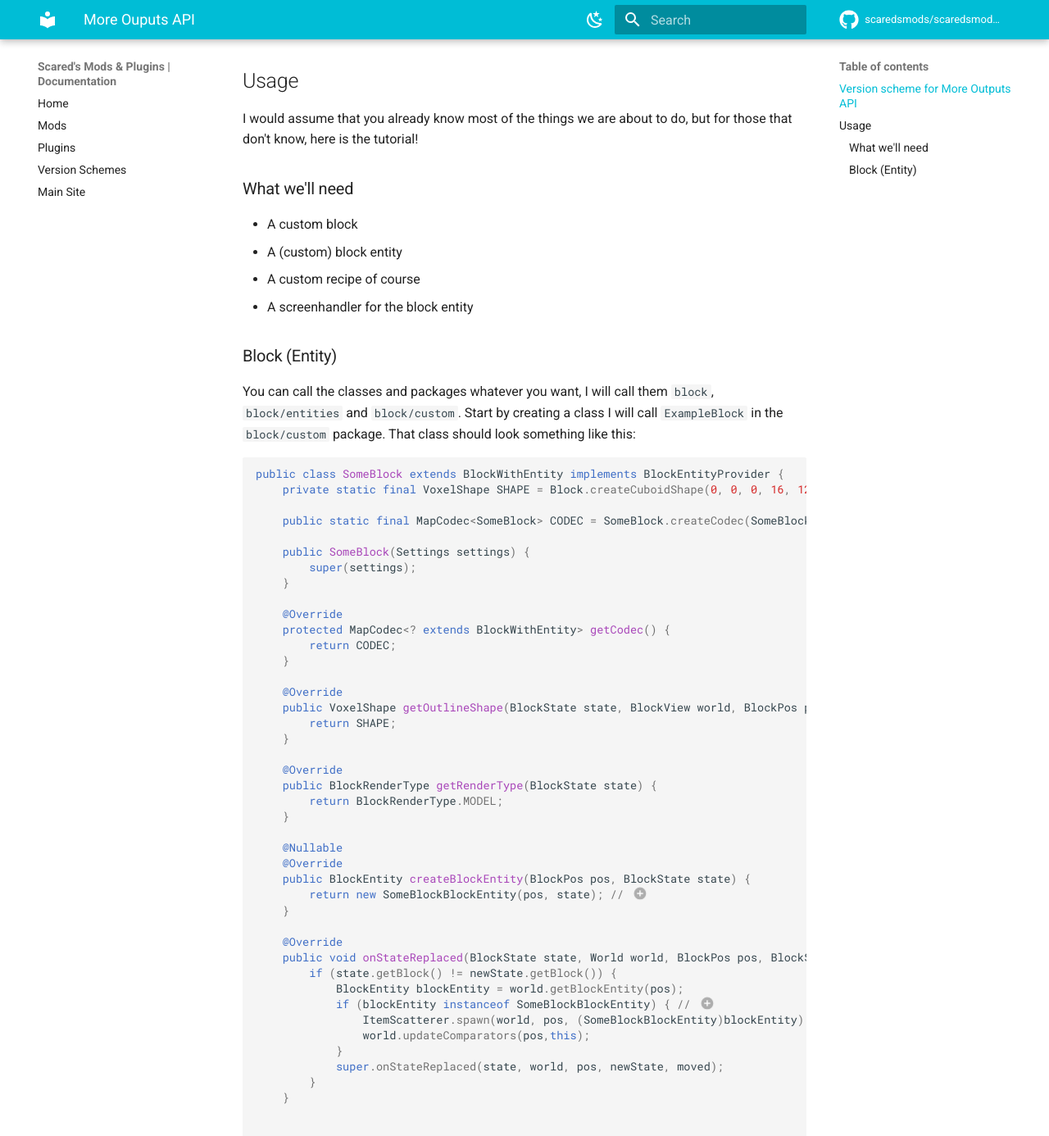
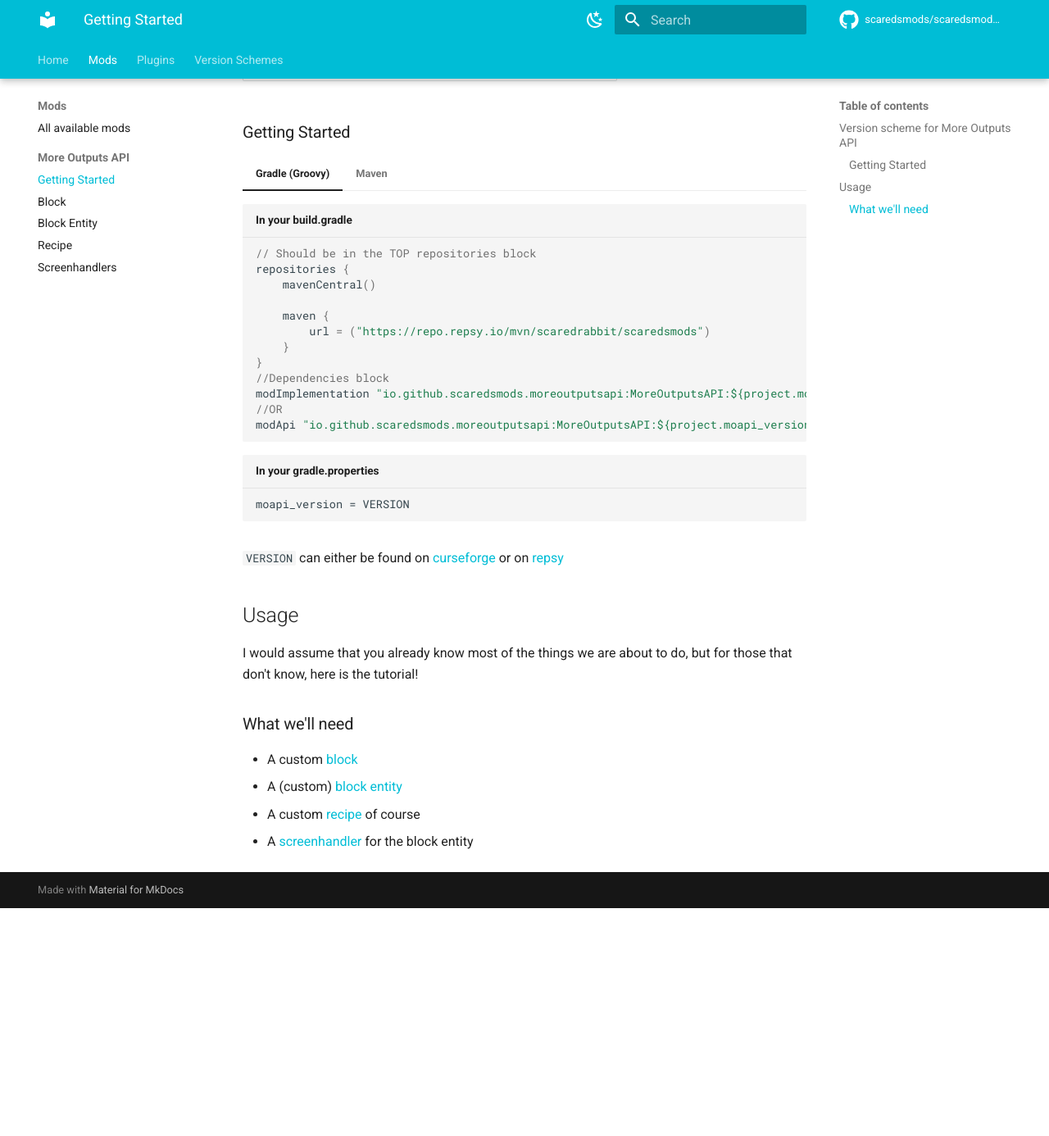
Before and after one commit to ScaredsmodsWeb/scaredsmods.github.io, an MkDocs documentation site: the page built from docs/mods/more-outputs-api/index.md, in a window 1280 px wide and 1400 px high, scrolled down 572 px. Shown: the top 1386 px of the window at 82% size. Built offline with MkDocs 1.6.1 and Material for MkDocs 9.7.7, drawn with Linux system fonts in a browser that asks for light colours; comment, search, counter and statistics services are not loaded; after the commit the page ends 1680 px from its top, so only the background shows below that; some of the changed text lies outside the part shown.

Commit message:
Getting Started for MoAPI ✔️

````diff
--- a/docs/mods/more-outputs-api/index.md
+++ b/docs/mods/more-outputs-api/index.md
@@ -3,136 +3,68 @@
 
 ## Version scheme for More Outputs API
 
-Note: it isnt worth backporting to version prior to 1.18 and certainly not prior to 1.14 so those versions won't be backported. Where ```x``` stands for the update of the mod & ```y``` stands for minecraft version suffix and/or bugfixes.
+Note: it isnt worth backporting to version prior to 1.18 and certainly not prior to 1.14 so those versions won't be backported. Where ```x``` stands for the update of the mod & ```y``` stands for minecraft version suffix like 1.20.^^**1**^^. Note that ```z``` only appears when there is an actual bugfix, otherwise it will be for example ```2.x.y```.
 
 Minecraft Version | Mod Version| Mod Loader | Status
 ------------ | ------------- | --------- |------------
 < 1.18 | -  | Fabric| *skipped*
-1.18.x | 0.2.y | Fabric | *in development*
-1.19.x | 0.5.y | Fabric | *in development*
-1.20.x | 1.x.y | Fabric | *current version*
-1.21.x | 2.x.y | Fabric | *to be updated*
+1.18.x | 0.2.y.z | Fabric | *done*
+1.19.x | 0.5.y.z | Fabric | *done*
+1.20.x | 1.x.y.z | Fabric | *done*
+1.21.x | 2.x.y.z | Fabric | *current version*
+
+
+
+### Getting Started
+
+=== "Gradle (Groovy)"
+
+
+    ``` groovy title="In your build.gradle"
+    // Should be in the TOP repositories block
+    repositories {
+        mavenCentral()
+
+        maven {
+            url = ("https://repo.repsy.io/mvn/scaredrabbit/scaredsmods")
+        }
+    }
+    //Dependencies block
+    modImplementation "io.github.scaredsmods.moreoutputsapi:MoreOutputsAPI:${project.moapi_version}"
+    //OR
+    modApi "io.github.scaredsmods.moreoutputsapi:MoreOutputsAPI:${project.moapi_version}"
+    ```
+    ``` title="In your gradle.properties"
+    moapi_version = VERSION
+    ```
+
+
+=== "Maven"
+
+    ``` xml
+    <!-- Should be in the <repositories></repositories> block -->
+    <repository>
+        <id>repsy</id>
+        <url>https://repo.repsy.io/mvn/scaredrabbit/scaredsmods</url>
+    </repository>
+
+    <!-- Should be in the <dependencies></dependencies> block -->
+    <dependency>
+        <groupId>io.github.scaredsmods.moreoutputsapi</groupId>
+        <artifactId>MoreOutputsAPI</artifactId>
+        <version>VERSION</version>
+    </dependency>
+    ```
+
+```VERSION``` can either be found on [curseforge](https://www.curseforge.com/minecraft/mc-mods/more-outputs-api/files/all?page=1&pageSize=20) or on [repsy](https://repsy.io/mvn/scaredrabbit/scaredsmods/io/github/scaredsmods/moreoutputsapi/MoreOutputsAPI/)
 
 ## Usage
 I would assume that you already know most of the things we are about to do, but for those that don't know, here is the tutorial!
 
+
 ### What we'll need
 
-- A custom block
-- A (custom) block entity
-- A custom recipe of course
-- A screenhandler for the block entity
-
-### Block (Entity)
-
-You can call the classes and packages whatever you want, I will call them ```block```, ```block/entities``` and ```block/custom```.
-Start by creating a class I will call ```ExampleBlock``` in the ```block/custom``` package. That class should look something like this:
-``` java
-public class SomeBlock extends BlockWithEntity implements BlockEntityProvider {
-    private static final VoxelShape SHAPE = Block.createCuboidShape(0, 0, 0, 16, 12, 16);
-
-    public static final MapCodec<SomeBlock> CODEC = SomeBlock.createCodec(SomeBlock::new);
-
-    public SomeBlock(Settings settings) {
-        super(settings);
-    }
-
-    @Override
-    protected MapCodec<? extends BlockWithEntity> getCodec() {
-        return CODEC;
-    }
-
-    @Override
-    public VoxelShape getOutlineShape(BlockState state, BlockView world, BlockPos pos, ShapeContext context) {
-        return SHAPE;
-    }
-
-    @Override
-    public BlockRenderType getRenderType(BlockState state) {
-        return BlockRenderType.MODEL;
-    }
-
-    @Nullable
-    @Override
-    public BlockEntity createBlockEntity(BlockPos pos, BlockState state) {
-        return new SomeBlockBlockEntity(pos, state); // (1)
-    }
-
-    @Override
-    public void onStateReplaced(BlockState state, World world, BlockPos pos, BlockState newState, boolean moved) {
-        if (state.getBlock() != newState.getBlock()) {
-            BlockEntity blockEntity = world.getBlockEntity(pos);
-            if (blockEntity instanceof SomeBlockBlockEntity) { // (2)
-                ItemScatterer.spawn(world, pos, (SomeBlockBlockEntity)blockEntity); // (3)
-                world.updateComparators(pos,this);
-            }
-            super.onStateReplaced(state, world, pos, newState, moved);
-        }
-    }
-
-
-
-    @Override
-    public ActionResult onUse(BlockState state, World world, BlockPos pos, PlayerEntity player, Hand hand, BlockHitResult hit) {
-        if (!world.isClient) {
-            NamedScreenHandlerFactory screenHandlerFactory = ((GemPolishingStationBlockEntity) world.getBlockEntity(pos)); // (4)
-
-            if (screenHandlerFactory != null) {
-                player.openHandledScreen(screenHandlerFactory);
-            }
-        }
-
-        return ActionResult.SUCCESS;
-    }
-
-    @Nullable
-    @Override
-    public <T extends BlockEntity> BlockEntityTicker<T> getTicker(World world, BlockState state, BlockEntityType<T> type) {
-        return validateTicker(type, ModBlockEntities.GEM_POLISHING_STATION_BLOCK_ENTITY, // (5)
-                (world1, pos, state1, blockEntity) -> blockEntity.tick(world1, pos, state1));
-    }
-}
-```
-
-
-1. ❌ Here should be an error present, as we haven't made that class yet
-2. ❌ Here should be an error present, as we haven't made that class yet
-3. ❌ Here should be an error present, as we haven't made that class yet
-4. ❌ Here should be an error present, as we haven't made that class yet
-5. ❌ Here should be an error present, as we haven't made that class yet
-
-
-Now we can create the ```ModBlocks``` class in the ```block``` package. For this to work, in your main class, in this case ```Main``` there should be a field like this:
-
-```java
-
-public static final Logger LOGGER = LoggerFactory.getLogger("yourmodid");
-```
-
-
-```java
-public class ModBlocks {
-
-    public static final Block SOME_BLOCK = registerBlock("example_block",
-        new SomeBlock(FabricBlockSettings.copyOf(Blocks.IRON_BLOCK).nonOpaque()));
-
-    private static Block registerBlock(String name, Block block) {
-        registerBlockItem(name, block);
-        return Registry.register(Registries.BLOCK, new Identifier(Main.MOD_ID, name), block);
-    }
-
-    private static Item registerBlockItem(String name, Block block) {
-        return Registry.register(Registries.ITEM, new Identifier(Main.MOD_ID, name),
-            new BlockItem(block, new FabricItemSettings()));
-    }
-
-    public static void registerModBlocks() {
-        Main.LOGGER.info("Registering ModBlocks for " + Main.MOD_ID); // (1)
-    }
-}
-
-```
-
-1. This method can be empty and is recommended for large projects
-
-Test test
+- A custom [block](../more-outputs-api/block.md)
+- A (custom) [block entity](../more-outputs-api/blockentity.md)
+- A custom [recipe](../more-outputs-api/recipe.md) of course
+- A [screenhandler](../more-outputs-api/screenhandlers.md) for the block entity
--- a/mkdocs.yml
+++ b/mkdocs.yml
@@ -1,10 +1,17 @@
 site_name: Scared's Mods & Plugins | Documentation
+site_url: https://scaredsmods.github.io/
 nav:
 - Home: 'index.md'
-- Mods: 'mods/index.md'
+- Mods:
+    - 'mods/index.md'
+    - More Outputs API:
+      - Getting Started: 'mods/more-outputs-api/index.md'
+      - Block: 'mods/more-outputs-api/block.md'
+      - Block Entity: 'mods/more-outputs-api/blockentity.md'
+      - Recipe: 'mods/more-outputs-api/recipe.md'
+      - Screenhandlers: 'mods/more-outputs-api/screenhandlers.md'
 - Plugins: 'plugins/index.md'
 - Version Schemes: 'version-schemes/index.md'
-- Main Site: 'https://scaredsmods.github.io'
 
 repo_name: scaredsmods/scaredsmods.github.io
 repo_url: https://github.com/scaredsmods/scaredsmods.github.io
@@ -16,6 +23,12 @@ theme:
     annotation: material/plus-circle
   features:
     - content.code.annotate
+    - content.tabs.link
+    - navigation.instant
+    - navigation.instant.progress
+    - navigation.tabs
+    - navigation.tabs.sticky
+    - navigation.sections
   palette:
     - media: "(prefers-color-scheme: light)"
       scheme: default
@@ -61,3 +74,4 @@ markdown_extensions:
       emoji_generator: !!python/name:materialx.emoji.to_svg
   - pymdownx.tilde
   - pymdownx.critic
+  - pymdownx.caret
````
Also changed, not shown: docs/index.md (+2 -3 lines), docs/mods/more-outputs-api/block.md (added, +118 -0 lines), docs/mods/more-outputs-api/blockentity.md (added, +1 -0 lines), docs/mods/more-outputs-api/recipe.md (added, +1 -0 lines), docs/mods/more-outputs-api/screenhandlers.md (added, +1 -0 lines), index.html (deleted, +0 -52 lines).
